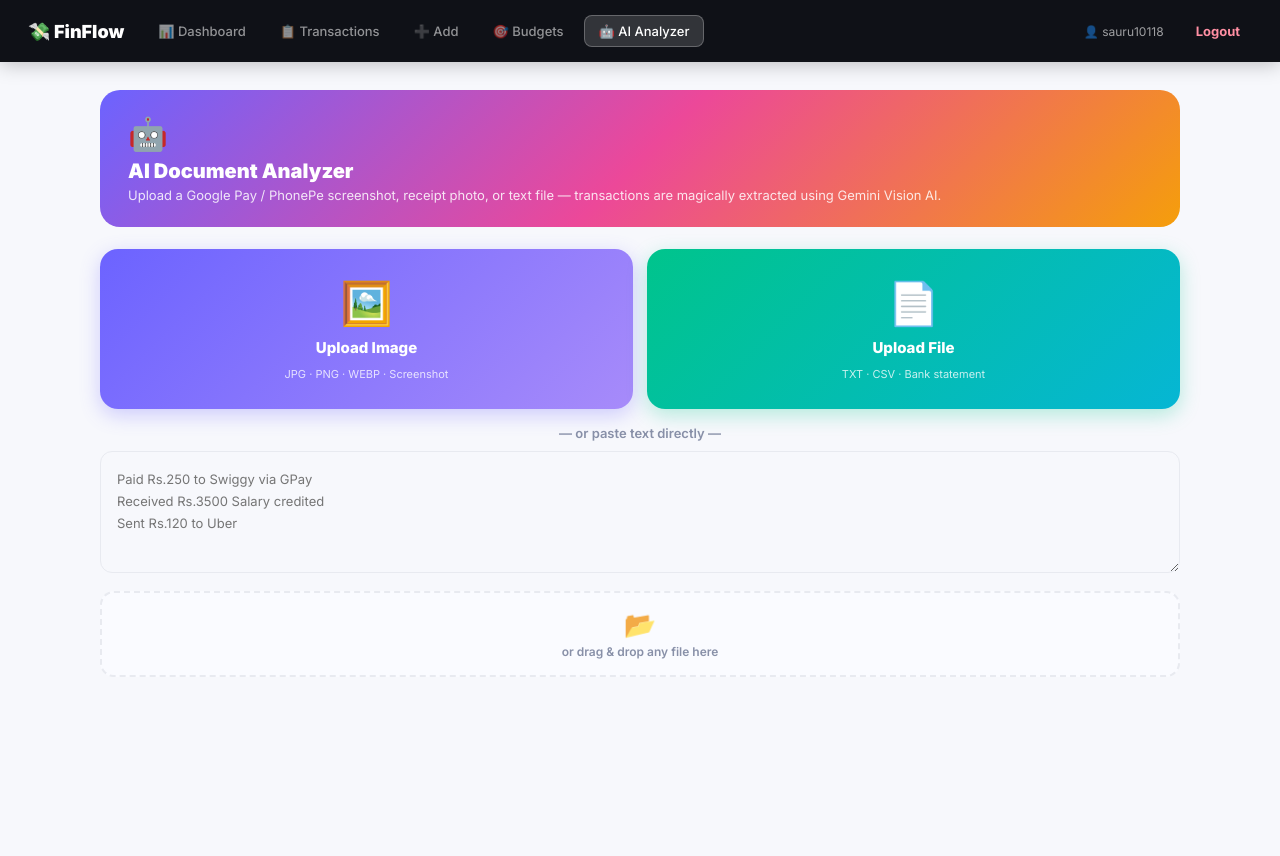
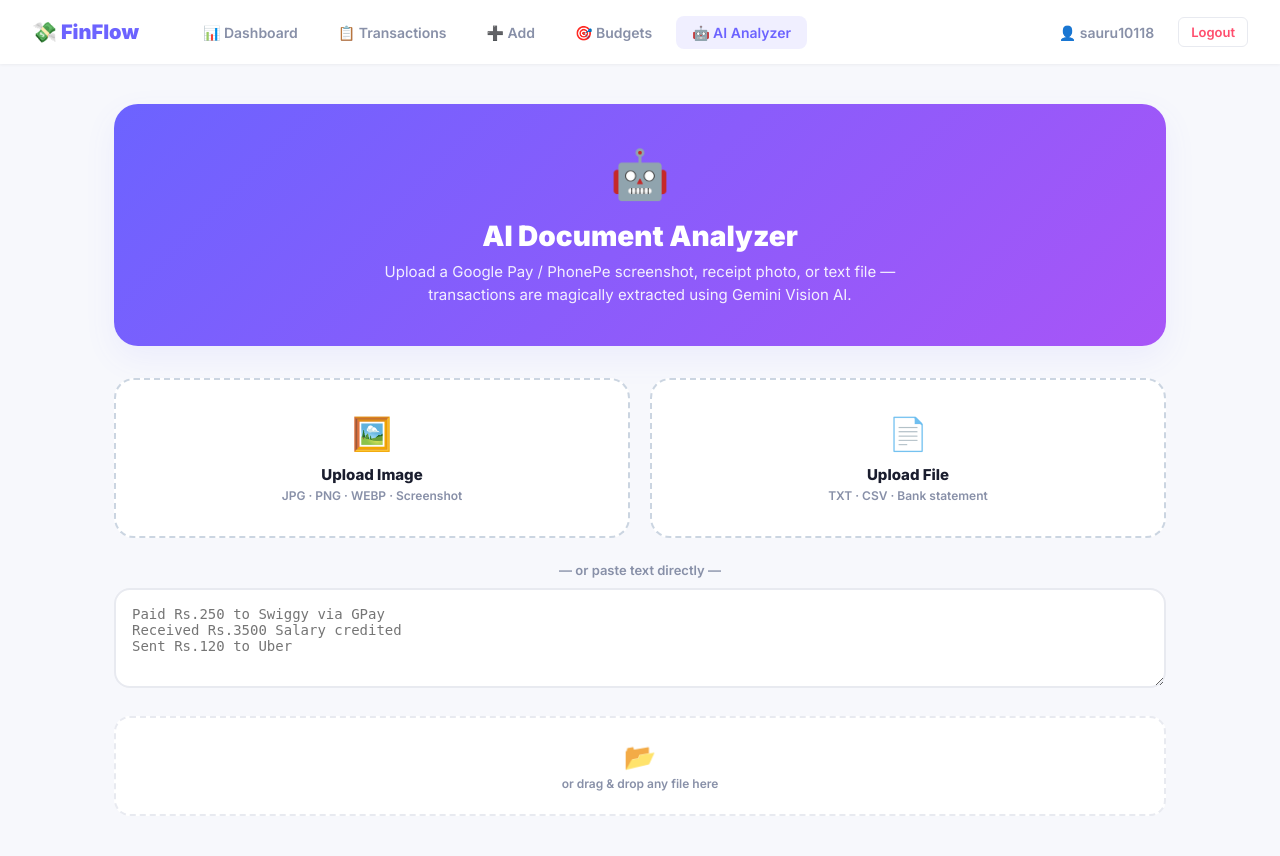
Before and after one commit to sauru10118/ITR-EXPENSE-TRACKER, a Flask app: page /analyzer in a window 1280 px wide. Before the commit the page ends 677 px from the top, so only its background shows below. Run offline with Flask 3, Linux system fonts and the light colour scheme; a user stored in the database is signed in; some libraries are stand-ins or nearby versions.

Commit message:
Update style.css

```diff
--- a/static/style.css
+++ b/static/style.css
@@ -1,207 +1,346 @@
-/* ── Reset & base ── */
-* { margin:0; padding:0; box-sizing:border-box; }
+/* FinFlow Main Stylesheet */
+:root {
+  --bg-color: #f7f8fc;
+  --card-bg: #ffffff;
+  --text-main: #1a1d2e;
+  --text-muted: #8890a8;
+  --primary: #6c63ff;
+  --primary-hover: #5b54d6;
+  --income: #00c48c;
+  --expense: #ff4d6d;
+  --warning: #f59e0b;
+  --border: #e8eaf0;
+  --font-family: 'Inter', sans-serif;
+  --shadow-sm: 0 4px 12px rgba(0,0,0,0.03);
+  --shadow-md: 0 12px 32px rgba(108,99,255,0.08);
+}
+
+* {
+  box-sizing: border-box;
+  margin: 0;
+  padding: 0;
+}
+
 body {
-  font-family: 'Inter', system-ui, sans-serif;
-  background: #f7f8fc;
-  color: #1a1d2e;
-  min-height: 100vh;
+  font-family: var(--font-family);
+  background-color: var(--bg-color);
+  color: var(--text-main);
+  -webkit-font-smoothing: antialiased;
 }
-a { text-decoration: none; color: inherit; }
 
-/* ── Navbar (always black) ── */
+a {
+  color: var(--primary);
+  text-decoration: none;
+  transition: color 0.2s;
+}
+a:hover { color: var(--primary-hover); }
+
+/* Navigation */
 .navbar {
-  background: #0f1117;
-  padding: 0 28px;
-  height: 62px;
   display: flex;
   align-items: center;
-  gap: 6px;
+  padding: 0 32px;
+  height: 64px;
+  background: var(--card-bg);
+  box-shadow: 0 1px 3px rgba(0,0,0,0.05);
   position: sticky;
   top: 0;
   z-index: 100;
-  box-shadow: 0 2px 20px rgba(0,0,0,0.25);
-  flex-wrap: wrap;
 }
-.nav-logo { font-weight: 900; font-size: 18px; color: #fff; margin-right: 14px; }
+.nav-logo {
+  font-weight: 900;
+  font-size: 20px;
+  margin-right: 48px;
+  color: var(--primary);
+}
 .nav-link {
-  color: rgba(255,255,255,0.55);
-  padding: 7px 14px;
+  font-weight: 600;
+  font-size: 14px;
+  color: var(--text-muted);
+  padding: 8px 16px;
   border-radius: 8px;
+  margin-right: 8px;
+  transition: all 0.2s;
+}
+.nav-link:hover {
+  background: var(--bg-color);
+  color: var(--text-main);
+}
+.nav-link.active {
+  background: rgba(108, 99, 255, 0.1);
+  color: var(--primary);
+}
+.nav-spacer { flex: 1; }
+.nav-user {
+  font-weight: 600;
+  font-size: 14px;
+  color: var(--text-muted);
+  margin-right: 24px;
+}
+.nav-logout {
+  font-weight: 600;
   font-size: 13px;
-  font-weight: 500;
-  transition: all .15s;
+  color: var(--expense);
+  padding: 6px 12px;
+  border: 1px solid var(--border);
+  border-radius: 6px;
 }
-.nav-link:hover { color: #fff; background: rgba(255,255,255,0.08); }
-.nav-link.active { background: rgba(255,255,255,0.15); color: #fff; border: 1px solid rgba(255,255,255,0.25); }
-.nav-spacer { flex: 1; }
-.nav-user { color: rgba(255,255,255,0.6); font-size: 12px; margin-right: 14px; }
-.nav-logout { color: #ff8fa3; font-size: 13px; font-weight: 700; padding: 6px 12px; border-radius: 8px; }
-.nav-logout:hover { background: rgba(255,77,109,0.15); }
+.nav-logout:hover {
+  background: var(--expense);
+  color: #fff;
+  border-color: var(--expense);
+}
 
-/* ── Page wrap ── */
-.page-wrap { max-width: 1120px; margin: 0 auto; padding: 28px 20px 60px; }
+/* Page Layout */
+.page-wrap {
+  max-width: 1100px;
+  margin: 40px auto;
+  padding: 0 24px;
+}
+.section-title {
+  font-size: 28px;
+  font-weight: 900;
+  margin-bottom: 4px;
+}
+.section-sub {
+  font-size: 14px;
+  color: var(--text-muted);
+  margin-bottom: 32px;
+}
 
-/* ── Flash messages ── */
-.flash-stack { margin-bottom: 18px; display:flex; flex-direction:column; gap:8px; }
-.flash { padding: 12px 18px; border-radius: 10px; font-size: 13px; font-weight: 600; }
-.flash-success { background: #dcfce7; color: #16a34a; }
-.flash-error { background: #ffe4e6; color: #e11d48; }
+/* Auth Pages */
+.auth-wrap {
+  display: flex;
+  align-items: center;
+  justify-content: center;
+  min-height: 80vh;
+}
+.auth-card {
+  background: var(--card-bg);
+  padding: 48px;
+  border-radius: 24px;
+  box-shadow: var(--shadow-md);
+  width: 100%;
+  max-width: 440px;
+  text-align: center;
+}
+.auth-logo { font-size: 48px; margin-bottom: 16px; }
+.auth-title { font-size: 28px; font-weight: 900; margin-bottom: 8px; }
+.auth-sub { font-size: 14px; color: var(--text-muted); margin-bottom: 32px; }
+.auth-form {
+  text-align: left;
+  display: flex;
+  flex-direction: column;
+  gap: 20px;
+}
+.form-label {
+  display: block;
+  font-size: 13px;
+  font-weight: 700;
+  color: var(--text-main);
+  margin-bottom: 8px;
+}
+.form-input, .form-select {
+  width: 100%;
+  height: 48px;
+  padding: 0 16px;
+  border: 2px solid var(--border);
+  border-radius: 12px;
+  font-size: 14px;
+  font-family: inherit;
+  background: var(--bg-color);
+  transition: all 0.2s;
+  outline: none;
+}
+.form-input:focus, .form-select:focus {
+  border-color: var(--primary);
+  background: #fff;
+}
+.auth-footer {
+  margin-top: 32px;
+  font-size: 14px;
+  color: var(--text-muted);
+}
+.auth-footer a { font-weight: 700; }
 
-/* ── Section headers ── */
-.section-title { font-size: 22px; font-weight: 900; margin-bottom: 4px; letter-spacing: -0.3px; }
-.section-sub { font-size: 13px; color: #8890a8; margin-bottom: 22px; }
+/* Buttons */
+.btn {
+  display: inline-flex;
+  align-items: center;
+  justify-content: center;
+  height: 48px;
+  padding: 0 24px;
+  border-radius: 12px;
+  font-weight: 700;
+  font-size: 14px;
+  cursor: pointer;
+  border: none;
+  transition: all 0.2s;
+}
+.btn-primary {
+  background: var(--text-main);
+  color: #fff;
+}
+.btn-primary:hover { transform: translateY(-2px); box-shadow: 0 8px 16px rgba(0,0,0,0.15); }
+.btn-green {
+  background: var(--income);
+  color: #fff;
+}
+.btn-green:hover { background: #00a878; transform: translateY(-2px); box-shadow: 0 8px 16px rgba(0,196,140,0.3); }
+.btn-ghost {
+  background: transparent;
+  color: var(--text-muted);
+  border: 2px solid var(--border);
+}
+.btn-ghost:hover { background: var(--bg-color); color: var(--text-main); }
+.del-btn {
+  background: transparent;
+  border: none;
+  color: var(--expense);
+  cursor: pointer;
+  font-weight: 600;
+  font-size: 13px;
+  padding: 4px 8px;
+  border-radius: 6px;
+}
+.del-btn:hover { background: rgba(255,77,109,0.1); }
 
-/* ── Stat cards (gradient) ── */
-.stats-grid { display: grid; grid-template-columns: repeat(3,1fr); gap: 18px; margin-bottom: 26px; }
+/* Flashes */
+.flash-stack {
+  margin-bottom: 24px;
+}
+.flash {
+  padding: 14px 20px;
+  border-radius: 12px;
+  font-weight: 600;
+  font-size: 14px;
+  margin-bottom: 10px;
+}
+.flash-error { background: #fee2e2; color: #ef4444; }
+.flash-success { background: #dcfce7; color: #22c55e; }
+
+/* Dashboard Stats */
+.stats-grid {
+  display: grid;
+  grid-template-columns: repeat(3, 1fr);
+  gap: 24px;
+  margin-bottom: 32px;
+}
 .stat-card {
-  border-radius: 20px; padding: 24px 28px; position: relative; overflow: hidden;
-  box-shadow: 0 8px 24px rgba(0,0,0,0.10);
+  background: var(--card-bg);
+  padding: 24px;
+  border-radius: 20px;
+  box-shadow: var(--shadow-sm);
+  position: relative;
+  overflow: hidden;
 }
-.stat-card.income  { background: linear-gradient(135deg,#00c48c,#00e5a0); }
-.stat-card.expense { background: linear-gradient(135deg,#ff4d6d,#ff8fa3); }
-.stat-card.balance { background: linear-gradient(135deg,#6c63ff,#a78bfa); }
-.stat-icon { font-size: 32px; display: block; margin-bottom: 8px; }
-.stat-label { font-size: 12px; color: rgba(255,255,255,0.85); font-weight: 700; text-transform: uppercase; letter-spacing: 1px; }
-.stat-value { font-size: 30px; font-weight: 900; color: #fff; margin-top: 4px; }
-.stat-deco { position: absolute; right: -18px; top: -18px; width: 90px; height: 90px; border-radius: 50%; background: rgba(255,255,255,0.12); }
+.stat-icon { font-size: 32px; display: block; margin-bottom: 16px; }
+.stat-label { font-size: 13px; font-weight: 700; color: var(--text-muted); text-transform: uppercase; letter-spacing: 0.5px; margin-bottom: 4px; }
+.stat-value { font-size: 32px; font-weight: 900; }
+.stat-deco {
+  position: absolute;
+  top: 0; right: 0;
+  width: 100px; height: 100px;
+  border-radius: 50%;
+  transform: translate(30%, -30%);
+  opacity: 0.1;
+}
+.stat-card.income .stat-value { color: var(--income); }
+.stat-card.income .stat-deco { background: var(--income); }
+.stat-card.expense .stat-value { color: var(--text-main); }
+.stat-card.expense .stat-deco { background: var(--expense); }
+.stat-card.balance .stat-value { color: var(--primary); }
+.stat-card.balance .stat-deco { background: var(--primary); }
 
-/* ── Cards ── */
+/* Charts & Cards */
+.charts-grid {
+  display: grid;
+  grid-template-columns: 2fr 1fr;
+  gap: 24px;
+  margin-bottom: 24px;
+}
 .card {
-  background: #fff; border-radius: 18px; padding: 22px 24px;
-  box-shadow: 0 2px 16px rgba(0,0,0,0.06);
+  background: var(--card-bg);
+  padding: 24px;
+  border-radius: 20px;
+  box-shadow: var(--shadow-sm);
+  border-top: 4px solid var(--border);
 }
-.card.border-teal   { border-left: 5px solid #06b6d4; }
-.card.border-purple  { border-left: 5px solid #a855f7; }
-.card.border-orange { border-left: 5px solid #ff8c42; }
-.card.border-accent { border-left: 5px solid #6c63ff; }
-.card-title { font-size: 13px; font-weight: 800; margin-bottom: 16px; text-transform: uppercase; letter-spacing: 0.9px; }
+.card.border-teal { border-top-color: #06b6d4; }
+.card.border-purple { border-top-color: #a855f7; }
+.card.border-orange { border-top-color: #f97316; }
+.card.border-accent { border-top-color: #0ad2f1; }
+.card-title { font-size: 15px; font-weight: 800; margin-bottom: 16px; display: flex; align-items: center; gap: 8px; }
 .title-teal { color: #06b6d4; }
 .title-purple { color: #a855f7; }
-.title-orange { color: #ff8c42; }
+.title-orange { color: #f97316; }
 
-.charts-grid { display: grid; grid-template-columns: 1fr 1fr; gap: 18px; margin-bottom: 18px; }
-@media (max-width: 800px) { .charts-grid, .stats-grid { grid-template-columns: 1fr; } }
-
-/* ── Mini category strip ── */
-.mini-grid { display: grid; grid-template-columns: repeat(4,1fr); gap: 14px; margin-top: 4px; }
-@media (max-width: 800px) { .mini-grid { grid-template-columns: repeat(2,1fr); } }
-.mini-card { background: #fff; border-radius: 14px; padding: 16px 18px; box-shadow: 0 2px 10px rgba(0,0,0,0.05); display:flex; flex-direction:column; gap:4px; }
-.mini-label { font-size: 11px; color: #8890a8; font-weight: 700; text-transform: uppercase; }
+/* Mini Grid */
+.mini-grid { display: grid; grid-template-columns: repeat(4, 1fr); gap: 16px; margin-top: 24px; }
+.mini-card { background: var(--card-bg); padding: 16px; border-radius: 16px; text-align: center; box-shadow: var(--shadow-sm); }
+.mini-label { display: block; font-size: 12px; font-weight: 700; color: var(--text-muted); margin-bottom: 4px; }
 .mini-value { font-size: 20px; font-weight: 900; }
 
-/* ── Table ── */
-.table-wrap { background: #fff; border-radius: 18px; overflow: hidden; box-shadow: 0 2px 16px rgba(0,0,0,0.06); }
+/* Budget Progress */
+.budget-bar-bg { background: var(--border); height: 8px; border-radius: 4px; overflow: hidden; width: 100%; }
+.budget-bar-fill { height: 100%; border-radius: 4px; transition: width 0.5s ease; }
+.bar-green, .budget-bar-fill.ok { background: var(--income); }
+.bar-blue { background: #3b82f6; }
+.bar-orange { background: var(--warning); }
+.bar-red, .budget-bar-fill.over { background: var(--expense); }
+
+/* Budgets Page */
+.budget-card { background: var(--card-bg); padding: 24px; border-radius: 16px; margin-bottom: 16px; box-shadow: var(--shadow-sm); }
+.budget-top { display: flex; justify-content: space-between; align-items: flex-end; margin-bottom: 12px; }
+.budget-cat { font-weight: 900; font-size: 18px; }
+.budget-amounts { font-weight: 700; color: var(--text-muted); font-size: 14px; }
+.budget-over-tag { margin-top: 12px; font-size: 13px; font-weight: 700; color: var(--expense); background: #fee2e2; padding: 6px 12px; border-radius: 6px; display: inline-block; }
+
+/* Transactions Table */
+.filter-row { display: flex; gap: 12px; margin-bottom: 24px; align-items: center; }
+.filter-btn { padding: 8px 16px; border-radius: 20px; font-weight: 700; font-size: 13px; color: var(--text-muted); background: #fff; border: 2px solid var(--border); }
+.filter-btn.active.all { background: var(--text-main); color: #fff; border-color: var(--text-main); }
+.filter-btn.active.income { background: rgba(0,196,140,0.1); color: var(--income); border-color: var(--income); }
+.filter-btn.active.expense { background: rgba(255,77,109,0.1); color: var(--expense); border-color: var(--expense); }
+.filter-count { margin-left: auto; font-size: 13px; color: var(--text-muted); font-weight: 600; }
+.table-wrap { background: #fff; border-radius: 20px; padding: 12px; box-shadow: var(--shadow-sm); overflow-x: auto; }
 table { width: 100%; border-collapse: collapse; }
-thead { background: linear-gradient(90deg,#f0f1ff,#fff0f6); }
-th { text-align: left; padding: 13px 16px; font-size: 11px; color: #8890a8; font-weight: 800; text-transform: uppercase; letter-spacing: 1px; }
-td { padding: 13px 16px; font-size: 13px; border-bottom: 1px solid #e8eaf0; }
-tr:nth-child(even) td { background: #fafbff; }
-.badge { display: inline-flex; align-items:center; gap:4px; padding: 3px 10px; border-radius: 99px; font-size: 11px; font-weight: 800; }
-.badge.income { background: #dcfce7; color: #16a34a; }
-.badge.expense { background: #ffe4e6; color: #e11d48; }
-.cat-pill { display:inline-flex; align-items:center; background:#f0f1ff; color:#6c63ff; padding:3px 10px; border-radius:99px; font-size:12px; font-weight:700; }
-.amount-income { color: #00c48c; font-weight: 800; font-size: 14px; }
-.amount-expense { color: #ff4d6d; font-weight: 800; font-size: 14px; }
-.del-btn { background: #fff0f1; border: none; color: #ff4d6d; cursor: pointer; font-size: 12px; padding: 5px 10px; border-radius: 8px; font-weight: 700; }
-.del-btn:hover { background: #ffe1e3; }
+th { text-align: left; padding: 16px; font-size: 12px; text-transform: uppercase; letter-spacing: 0.5px; color: var(--text-muted); border-bottom: 2px solid var(--bg-color); }
+td { padding: 16px; font-size: 14px; border-bottom: 1px solid var(--bg-color); vertical-align: middle; }
+.badge { padding: 6px 10px; border-radius: 8px; font-size: 12px; font-weight: 800; text-transform: uppercase; }
+.badge.income { background: rgba(0,196,140,0.1); color: var(--income); }
+.badge.expense { background: rgba(255,77,109,0.1); color: var(--expense); }
+.cat-pill { padding: 4px 10px; border-radius: 12px; font-size: 12px; font-weight: 700; background: var(--bg-color); border: 1px solid var(--border); }
+.amount-income { color: var(--income); font-weight: 900; }
+.amount-expense { font-weight: 800; }
 
-/* ── Filter pills ── */
-.filter-row { display: flex; gap: 8px; margin-bottom: 20px; flex-wrap: wrap; align-items:center; }
-.filter-btn { background: #fff; color: #8890a8; border: 1.5px solid #e8eaf0; border-radius: 99px; padding: 7px 18px; cursor: pointer; font-size: 13px; font-weight: 700; transition: all .15s; }
-.filter-btn.active.all { background: #6c63ff; color: #fff; border-color: #6c63ff; box-shadow: 0 3px 10px rgba(108,99,255,.3); }
-.filter-btn.active.income { background: #00c48c; color: #fff; border-color: #00c48c; box-shadow: 0 3px 10px rgba(0,196,140,.3); }
-.filter-btn.active.expense { background: #ff4d6d; color: #fff; border-color: #ff4d6d; box-shadow: 0 3px 10px rgba(255,77,109,.3); }
-.filter-count { margin-left: auto; font-size: 13px; color: #8890a8; }
+/* Add Transaction Form */
+.form-card { background: var(--card-bg); padding: 32px; border-radius: 20px; box-shadow: var(--shadow-sm); max-width: 600px; display: flex; flex-direction: column; gap: 20px; }
+.type-toggle { display: flex; gap: 12px; }
+.type-btn { flex: 1; height: 48px; border-radius: 12px; font-weight: 800; font-size: 14px; cursor: pointer; border: 2px solid var(--border); background: var(--bg-color); color: var(--text-muted); transition: all 0.2s; }
+.type-btn.expense.selected { background: rgba(255,77,109,0.1); border-color: var(--expense); color: var(--expense); }
+.type-btn.income.selected { background: rgba(0,196,140,0.1); border-color: var(--income); color: var(--income); }
+.btn-row { display: flex; gap: 16px; margin-top: 12px; }
 
-/* ── Forms ── */
-.form-card { background: #fff; border-radius: 20px; padding: 28px; box-shadow: 0 2px 20px rgba(0,0,0,0.07); border: 1px solid #e8eaf0; max-width: 540px; display:flex; flex-direction:column; gap:20px; }
-.form-label { font-size: 12px; color: #8890a8; font-weight: 700; margin-bottom: 6px; display: block; text-transform: uppercase; letter-spacing: 0.6px; }
-.form-input, .form-select {
-  background: #f7f8fc; border: 1.5px solid #e8eaf0; border-radius: 10px; padding: 11px 14px;
-  color: #1a1d2e; font-size: 14px; width: 100%; outline: none; font-family: inherit;
-}
-.form-input:focus, .form-select:focus { border-color: #6c63ff; }
-.type-toggle { display: flex; gap: 10px; }
-.type-btn {
-  flex: 1; padding: 13px; border-radius: 12px; border: 2px solid #e8eaf0; background: #fff;
-  color: #8890a8; font-weight: 800; cursor: pointer; font-size: 14px; transition: all .15s;
-}
-.type-btn.expense.selected { border-color: #ff4d6d; background: #ffe4e6; color: #ff4d6d; }
-.type-btn.income.selected { border-color: #00c48c; background: #dcfce7; color: #00c48c; }
-
-.btn { border: none; border-radius: 10px; padding: 12px 26px; cursor: pointer; font-size: 14px; font-weight: 800; }
-.btn-primary { background: linear-gradient(135deg,#6c63ff,#a78bfa); color: #fff; box-shadow: 0 4px 14px rgba(108,99,255,0.35); }
-.btn-green { background: linear-gradient(135deg,#00c48c,#34d399); color: #fff; box-shadow: 0 4px 14px rgba(0,196,140,0.30); }
-.btn-ghost { background: transparent; color: #8890a8; border: 1.5px solid #e8eaf0; }
-.btn-row { display: flex; gap: 12px; }
-
-/* ── Auth pages ── */
-.auth-wrap { min-height: 100vh; display: flex; align-items: center; justify-content: center; background: linear-gradient(135deg,#0f1117,#1a1d2e); padding: 20px; }
-.auth-card { background: #fff; border-radius: 24px; padding: 40px 36px; max-width: 420px; width: 100%; box-shadow: 0 20px 60px rgba(0,0,0,0.3); }
-.auth-logo { text-align: center; font-size: 32px; margin-bottom: 6px; }
-.auth-title { text-align: center; font-size: 22px; font-weight: 900; margin-bottom: 4px; }
-.auth-sub { text-align: center; font-size: 13px; color: #8890a8; margin-bottom: 26px; }
-.auth-form { display: flex; flex-direction: column; gap: 16px; }
-.auth-footer { text-align: center; font-size: 13px; color: #8890a8; margin-top: 20px; }
-.auth-footer a { color: #6c63ff; font-weight: 700; }
-
-/* ── Budgets ── */
-.budget-card { background: #fff; border-radius: 16px; padding: 18px 22px; box-shadow: 0 2px 12px rgba(0,0,0,0.05); margin-bottom: 14px; }
-.budget-top { display: flex; justify-content: space-between; align-items: center; margin-bottom: 10px; }
-.budget-cat { font-weight: 800; font-size: 14px; }
-.budget-amounts { font-size: 13px; color: #8890a8; }
-.budget-bar-bg { background: #f0f1ff; border-radius: 99px; height: 10px; overflow: hidden; }
-.budget-bar-fill { height: 100%; border-radius: 99px; transition: width .3s; }
-.budget-bar-fill.ok { background: linear-gradient(90deg,#00c48c,#06b6d4); }
-.budget-bar-fill.over { background: linear-gradient(90deg,#ff4d6d,#ff8c42); }
-.budget-over-tag { color: #ff4d6d; font-weight: 800; font-size: 12px; margin-top: 6px; }
-
-/* ── AI Analyzer ── */
-.ai-banner {
-  background: linear-gradient(135deg,#6c63ff,#ec4899,#f59e0b);
-  border-radius: 20px; padding: 24px 28px; margin-bottom: 22px; position: relative; overflow: hidden;
-}
-.ai-banner-icon { font-size: 32px; margin-bottom: 6px; }
-.ai-banner-title { font-size: 20px; font-weight: 900; color: #fff; }
-.ai-banner-sub { font-size: 13px; color: rgba(255,255,255,0.85); margin-top: 4px; }
-.upload-grid { display: grid; grid-template-columns: 1fr 1fr; gap: 14px; margin-bottom: 16px; }
-@media (max-width: 600px) { .upload-grid { grid-template-columns: 1fr; } }
-.upload-box {
-  border-radius: 18px; padding: 28px 14px; cursor: pointer; display: flex; flex-direction: column;
-  align-items: center; gap: 10px; border: none; width: 100%;
-}
-.upload-box.img { background: linear-gradient(135deg,#6c63ff,#a78bfa); box-shadow: 0 6px 20px rgba(108,99,255,0.30); }
-.upload-box.file { background: linear-gradient(135deg,#00c48c,#06b6d4); box-shadow: 0 6px 20px rgba(0,196,140,0.28); }
-.upload-icon { font-size: 42px; }
-.upload-title { font-size: 15px; font-weight: 800; color: #fff; }
-.upload-sub { font-size: 11px; color: rgba(255,255,255,0.78); text-align: center; }
-.ai-textarea {
-  background: #f7f8fc; border: 1.5px solid #e8eaf0; border-radius: 12px; padding: 16px;
-  min-height: 110px; color: #1a1d2e; font-size: 13px; line-height: 1.7; width: 100%;
-  resize: vertical; font-family: inherit; outline: none;
-}
-.dragzone { border: 2px dashed #e8eaf0; border-radius: 14px; padding: 16px; text-align: center; margin-top: 14px; background: #fafbff; transition: all .15s; }
-.dragzone.over { border-color: #6c63ff; background: #f0f0ff; }
-.preview-card { background: #fff; border-radius: 18px; padding: 24px; box-shadow: 0 2px 16px rgba(0,0,0,0.06); border: 1px solid #e8eaf0; margin-top: 16px; }
-.preview-img-wrap { border-radius: 12px; overflow: hidden; border: 1px solid #e8eaf0; max-height: 280px; display: flex; justify-content: center; background: #f7f8fc; }
-.preview-img-wrap img { max-width: 100%; max-height: 280px; object-fit: contain; }
-.result-item { display: flex; align-items: center; justify-content: space-between; padding: 12px 16px; background: #fafbff; border-radius: 12px; margin-bottom: 8px; border: 1px solid #e8eaf0; flex-wrap: wrap; gap: 8px; }
-.error-box { margin-top: 14px; padding: 14px 18px; background: #fff0f2; border: 1.5px solid #fca5a5; border-radius: 12px; color: #ff4d6d; font-size: 13px; font-weight: 600; }
-.spinner { display:inline-block; width:14px; height:14px; border:2px solid rgba(255,255,255,0.4); border-top-color:#fff; border-radius:50%; animation: spin 0.7s linear infinite; margin-right:6px; vertical-align:-2px; }
+/* AI Analyzer */
+.ai-banner { background: linear-gradient(135deg, #6c63ff, #a855f7); border-radius: 24px; padding: 40px; color: #fff; text-align: center; margin-bottom: 32px; box-shadow: var(--shadow-md); }
+.ai-banner-icon { font-size: 48px; margin-bottom: 16px; }
+.ai-banner-title { font-size: 28px; font-weight: 900; margin-bottom: 8px; }
+.ai-banner-sub { font-size: 15px; opacity: 0.9; max-width: 600px; margin: 0 auto; line-height: 1.5; }
+.upload-grid { display: grid; grid-template-columns: 1fr 1fr; gap: 20px; margin-bottom: 24px; }
+.upload-box { display: flex; flex-direction: column; align-items: center; justify-content: center; height: 160px; border: 2px dashed #cbd5e1; border-radius: 20px; background: #fff; cursor: pointer; transition: all 0.2s; }
+.upload-box:hover { border-color: var(--primary); background: #f0f0ff; }
+.upload-box .upload-icon { font-size: 32px; margin-bottom: 12px; }
+.upload-box .upload-title { font-weight: 800; font-size: 15px; margin-bottom: 4px; }
+.upload-box .upload-sub { font-size: 12px; color: var(--text-muted); font-weight: 600; }
+.ai-textarea { width: 100%; padding: 16px; border: 2px solid var(--border); border-radius: 16px; font-size: 14px; font-family: monospace; background: #fff; outline: none; transition: border-color 0.2s; resize: vertical; }
+.ai-textarea:focus { border-color: var(--primary); }
+.dragzone { margin-top: 24px; border: 2px dashed var(--border); border-radius: 16px; height: 100px; display: flex; flex-direction: column; align-items: center; justify-content: center; background: #fff; transition: all 0.2s; }
+.dragzone.over { border-color: var(--primary); background: rgba(108,99,255,0.05); }
+.preview-card { background: #fff; padding: 24px; border-radius: 20px; border: 2px solid var(--border); margin-bottom: 24px; }
+.preview-img-wrap img { max-width: 100%; max-height: 300px; border-radius: 12px; border: 1px solid var(--border); }
+.error-box { background: #fee2e2; color: #ef4444; padding: 16px; border-radius: 12px; font-weight: 700; margin-top: 24px; display: flex; align-items: center; gap: 8px; }
+.result-item { background: #fff; border: 1px solid var(--border); padding: 16px; border-radius: 16px; display: flex; justify-content: space-between; align-items: center; margin-bottom: 12px; transition: transform 0.2s; }
+.result-item:hover { transform: translateY(-2px); box-shadow: var(--shadow-sm); }
+.spinner { display: inline-block; width: 16px; height: 16px; border: 2px solid rgba(255,255,255,0.3); border-top-color: #fff; border-radius: 50%; animation: spin 1s linear infinite; margin-right: 8px; vertical-align: middle; }
 @keyframes spin { to { transform: rotate(360deg); } }
-/* Budget Bar Colors */
-.budget-bar-bg {
-    background: #e9ecef;
-    height: 12px;
-    border-radius: 6px;
-    overflow: hidden;
-    margin-top: 8px;
-}
-.budget-bar-fill {
-    height: 100%;
-    transition: width 0.6s ease, background-color 0.4s ease;
-}
-.bar-green  { background-color: #00c48c; }
-.bar-blue   { background-color: #3b82f6; }
-.bar-orange { background-color: #f59e0b; }
-.bar-red    { background-color: #ff4d6d; }
```
